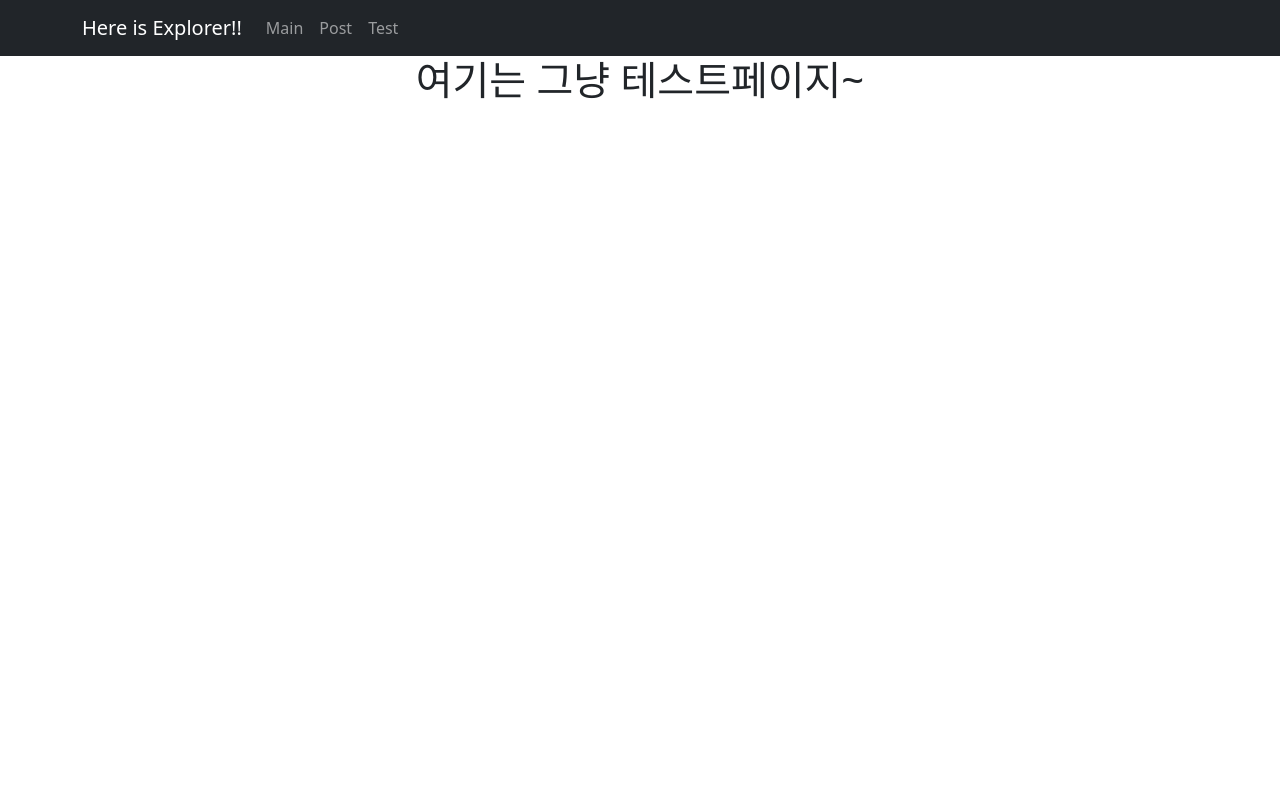
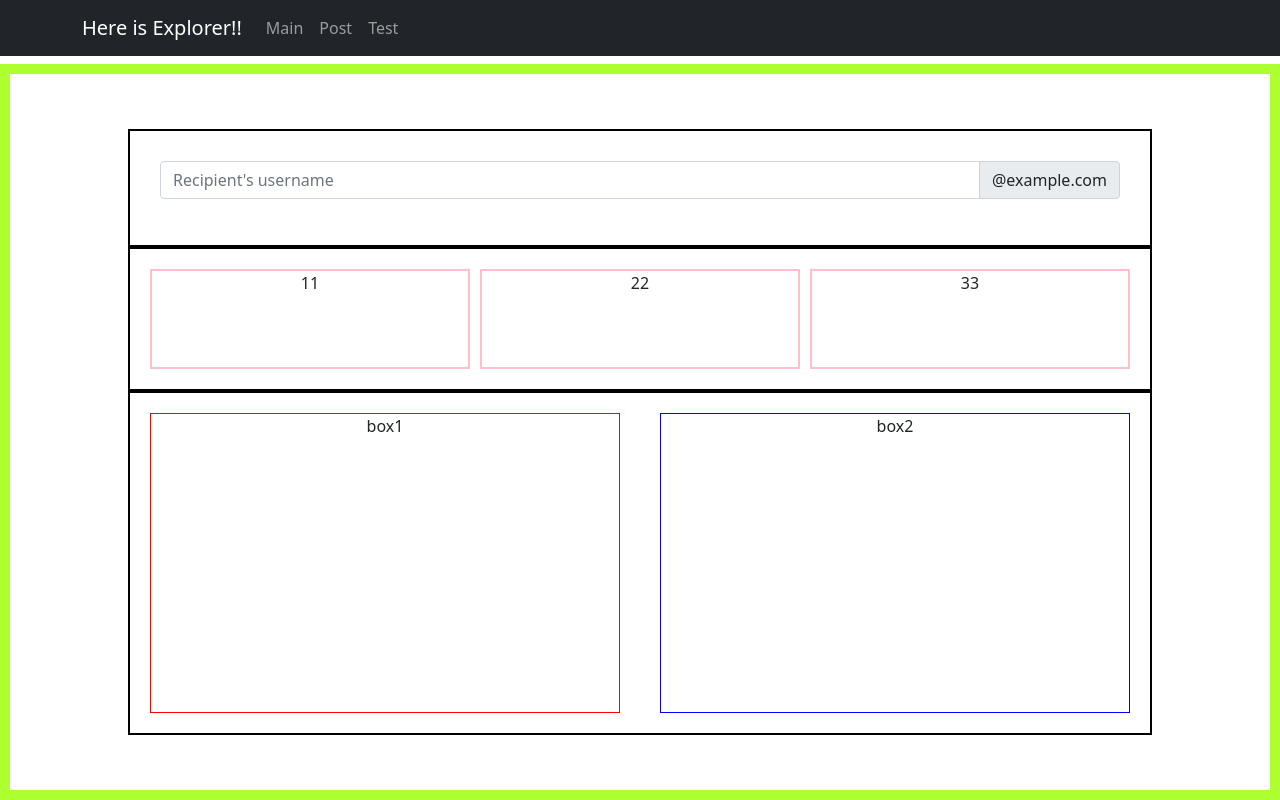
Before and after one commit to kg-Explorer/kg-Explorer, a React (Create React App) app in the folder client/: page /test in a window 1280 px wide. Built offline with nearby package versions, Linux system fonts and the light colour scheme.

Commit message:
feat : test page css

```diff
--- a/client/src/App.css
+++ b/client/src/App.css
@@ -12,3 +12,65 @@
   border-radius: 30px;
   padding: 20px;
 }
+
+/* .mainTable {
+  width: 100vw;
+  border: 1px solid black;
+  border-radius: 20px;
+  display: flex;
+  justify-content: center;
+  flex-direction: column;
+} */
+
+.navBar {
+  height: 8vh;
+}
+
+.testContainer {
+  display: flex;
+  flex-direction: column;
+  justify-content: center;
+  align-items: center;
+  border: 10px solid greenyellow;
+  height: 92vh;
+}
+
+.input {
+  width: 80vw;
+  padding: 30px;
+  border: 2px solid black;
+}
+
+.middleBoxCotainer{
+  width: 80vw;
+  border: 2px solid black;
+  display: flex;
+  padding: 15px;
+}
+
+.middle {
+  border: 2px solid pink;
+  width: 30vw;
+  height: 100px;
+  margin: 5px;
+}
+
+.boxContainer {
+  width: 80vw;
+  border: 2px solid black;
+  display: flex;
+}
+
+.box1 {
+  border: 1px solid red;
+  margin: 20px;
+  width: 600px;
+  height: 300px;
+}
+
+.box2 {
+  border: 1px solid blue;
+  margin: 20px;
+  width: 600px;
+  height: 300px;
+}
--- a/client/src/components/Header.js
+++ b/client/src/components/Header.js
@@ -7,7 +7,7 @@ const Header = () => {
     const navigate = useNavigate();
 
     return (
-    <div>
+    <div className='navBar'>
         <Navbar bg="dark" variant="dark">
             <Container>
                 <Navbar.Brand href="/">Here is Explorer!!</Navbar.Brand>
--- a/client/src/page/Main.js
+++ b/client/src/page/Main.js
@@ -34,10 +34,10 @@ const Main = () => {
         <>
             <h2>블록 가져오기!!!</h2>
 
-            <Table responsive="sm">
+            <Table striped bordered hover size="sm" className="mainTable">
                 <thead>
                 <tr>
-                    <th>#</th>
+                    <th>BLOCK #</th>
                     <th>Data</th>
                     <th>Timestamp</th>
                     <th>Hash</th>
--- a/client/src/page/Test.js
+++ b/client/src/page/Test.js
@@ -1,9 +1,32 @@
 import React from 'react'
+import { InputGroup, FormControl } from 'react-bootstrap'
 
 const Test = () => {
   return (
-    <div>
-        <h1> 여기는 그냥 테스트페이지~</h1>
+    <div className='testContainer'>
+      <div className='input'>
+        <InputGroup className="mb-3">
+          <FormControl
+            placeholder="Recipient's username"
+            aria-label="Recipient's username"
+            aria-describedby="basic-addon2"
+          />
+          <InputGroup.Text id="basic-addon2">@example.com</InputGroup.Text>
+        </InputGroup>
+      </div>
+      <div className='middleBoxCotainer'>
+        <div className='middle'>11</div>
+        <div className='middle'>22</div>
+        <div className='middle'>33</div>
+      </div>
+      <div className='boxContainer'>
+        <div className='box1'>
+            box1
+        </div>
+        <div className='box2'>
+            box2
+        </div>
+      </div>
     </div>
   )
 }
```
